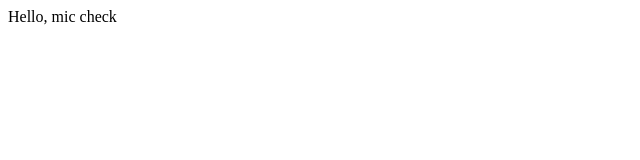
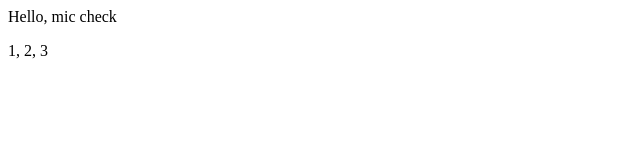
Before and after one commit to kiruthik-sai/git-practice, a plain HTML site: page index.html in a window 1280 px wide. Shown: the full height of the page, 0-640 px from the left. Drawn offline with Linux system fonts and the light colour scheme.

Commit message:
Test quick branch 1- branch

```diff
--- a/index.html
+++ b/index.html
@@ -1 +1,2 @@
 <div>Hello, mic check</div>
+<p>1, 2, 3</p>
```
